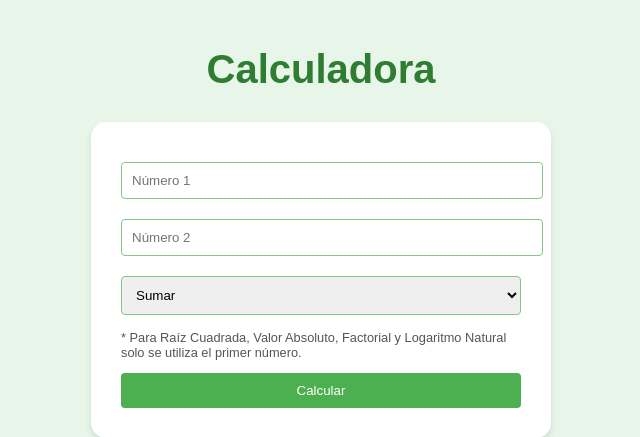
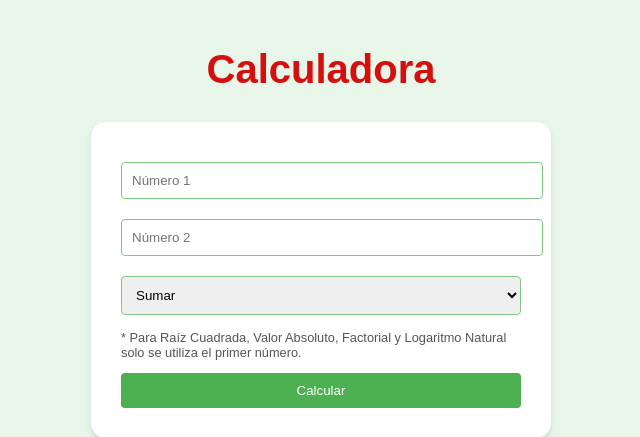
Before and after one commit to andri0015/cicd-pipeline, a Flask app: page / in a window 1280 px wide. Shown: the top 437 px of the page, without its empty margins (319-959 px from the left). Run offline with Flask 3, Linux system fonts and the light colour scheme.

Commit message:
Pruebas V4

```diff
--- a/app/templates/index.html
+++ b/app/templates/index.html
@@ -15,7 +15,7 @@
         }
 
         h1 {
-            color: #2e7d32;
+            color: #d60e0e;
             text-align: center;
             margin-bottom: 30px;
             font-size: 2.5em;
```
Also changed, not shown: tests/test_acceptance_app.py (+2 -2 lines), .github/workflows/ci-cd.yml.
